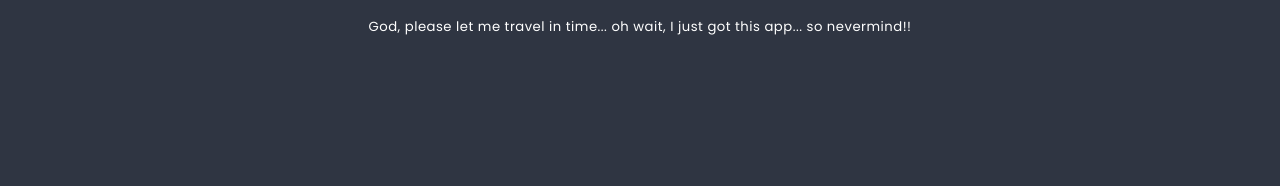
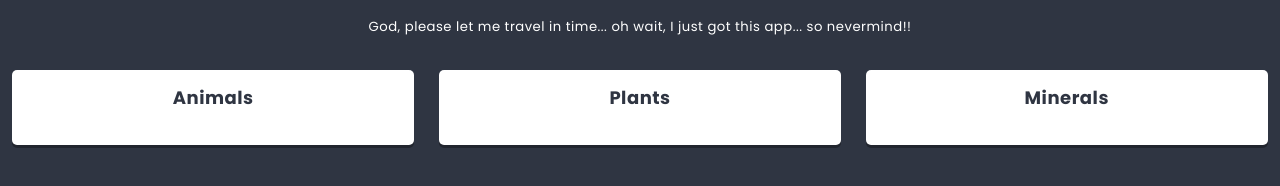
Before and after one commit to kherma/school-07-react-starter, a React app: page / in a window 1280 px wide. Shown: the part 362-548 px from the top of the page. Built offline with nearby package versions, Linux system fonts and the light colour scheme.

Commit message:
Add Columns component

```diff
--- a/src/components/App/App.js
+++ b/src/components/App/App.js
@@ -8,7 +8,10 @@
       <main className={styles.component}>
         <h1 className={styles.title}>My first React app</h1>
         <h2 className={styles.subtitle}>Hello react!</h2>
-        <List title={["Things to do", <sup key="1">soon!</sup>]}>
+        <List
+          title={["Things to do", <sup key="1">soon!</sup>]}
+          src="http://uploads.kodilla.com/bootcamp/fer/11.react/space.png"
+        >
           <p>
             God, please let me travel in time... oh wait, I just got this app...
             so nevermind!!
--- /dev/null
+++ b/src/components/Column/Column.js
@@ -0,0 +1,23 @@
+import React, { Component } from "react";
+import styles from "./Column.scss";
+import PropTypes from "prop-types";
+
+class Column extends Component {
+  static propTypes = {
+    title: PropTypes.node.isRequired,
+  };
+
+  static defaultProps = {
+    title: "Category",
+  };
+
+  render() {
+    return (
+      <section className={styles.component}>
+        <h3 className={styles.title}>{this.props.title}</h3>
+      </section>
+    );
+  }
+}
+
+export default Column;
--- a/src/components/Hero/Hero.js
+++ b/src/components/Hero/Hero.js
@@ -1,14 +1,11 @@
-import React, { Component } from "react";
+import React from "react";
 import styles from "./Hero.scss";
 import PropTypes from "prop-types";
 
 const Hero = (props) => (
   <header className={styles.component}>
     <h2 className={styles.title}>{props.titleText}</h2>
-    <img
-      src="http://uploads.kodilla.com/bootcamp/fer/11.react/space.png"
-      className={styles.image}
-    />
+    <img className={styles.image} src={props.imageSrc} />
   </header>
 );
 
--- a/src/components/List/List.js
+++ b/src/components/List/List.js
@@ -2,11 +2,13 @@
 import styles from "./List.scss";
 import Hero from "./../Hero/Hero.js";
 import PropTypes from "prop-types";
+import Column from "./../Column/Column.js";
 
 class List extends Component {
   static propTypes = {
     title: PropTypes.node.isRequired,
     children: PropTypes.node,
+    src: PropTypes.string,
   };
 
   static defaultProps = {
@@ -15,8 +17,13 @@
   render() {
     return (
       <section className={styles.component}>
-        <Hero titleText={this.props.title} />
+        <Hero titleText={this.props.title} imageSrc={this.props.src} />
         <div className={styles.description}>{this.props.children}</div>
+        <div className={styles.columns}>
+          <Column title="Animals" />
+          <Column title="Plants" />
+          <Column title="Minerals" />
+        </div>
       </section>
     );
   }
```
